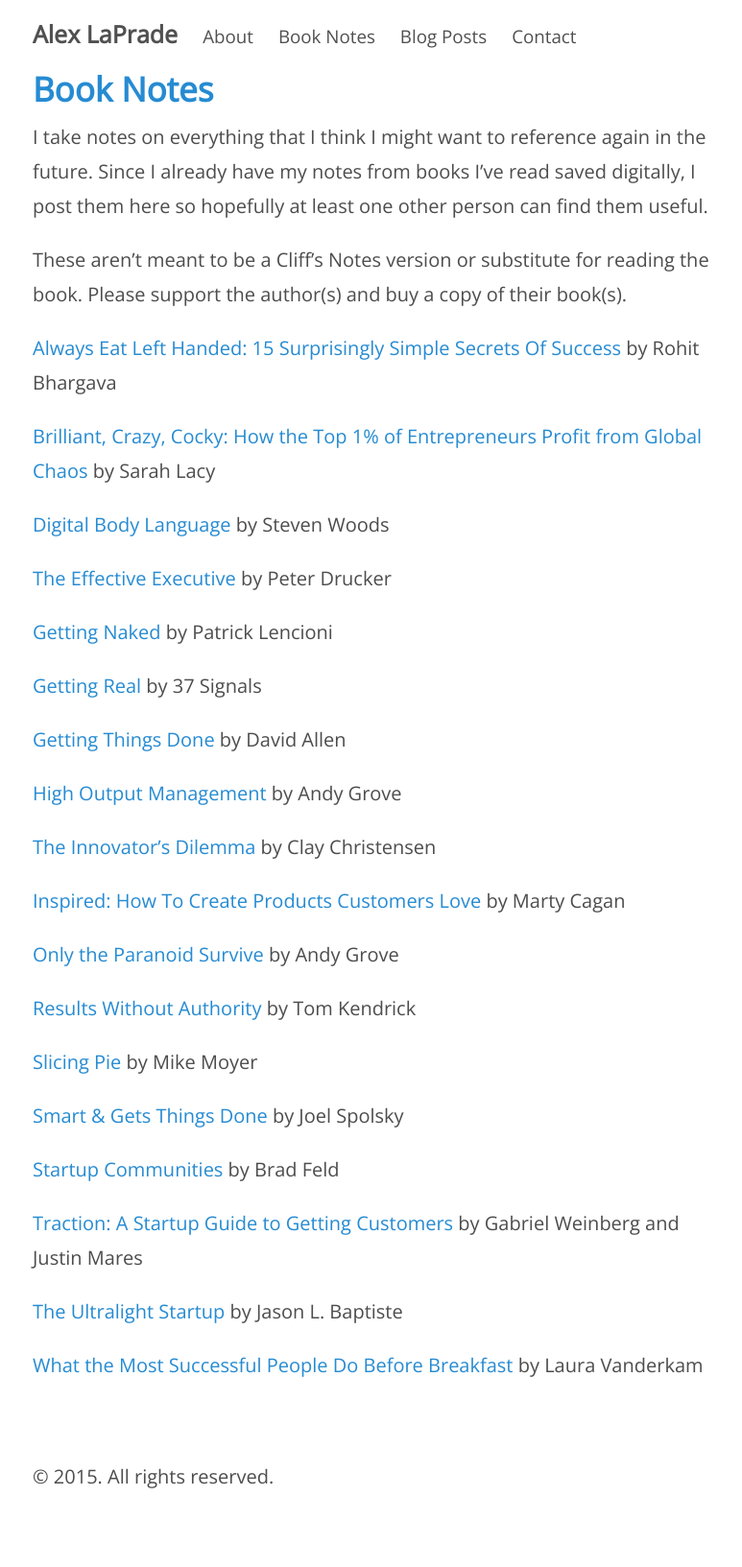
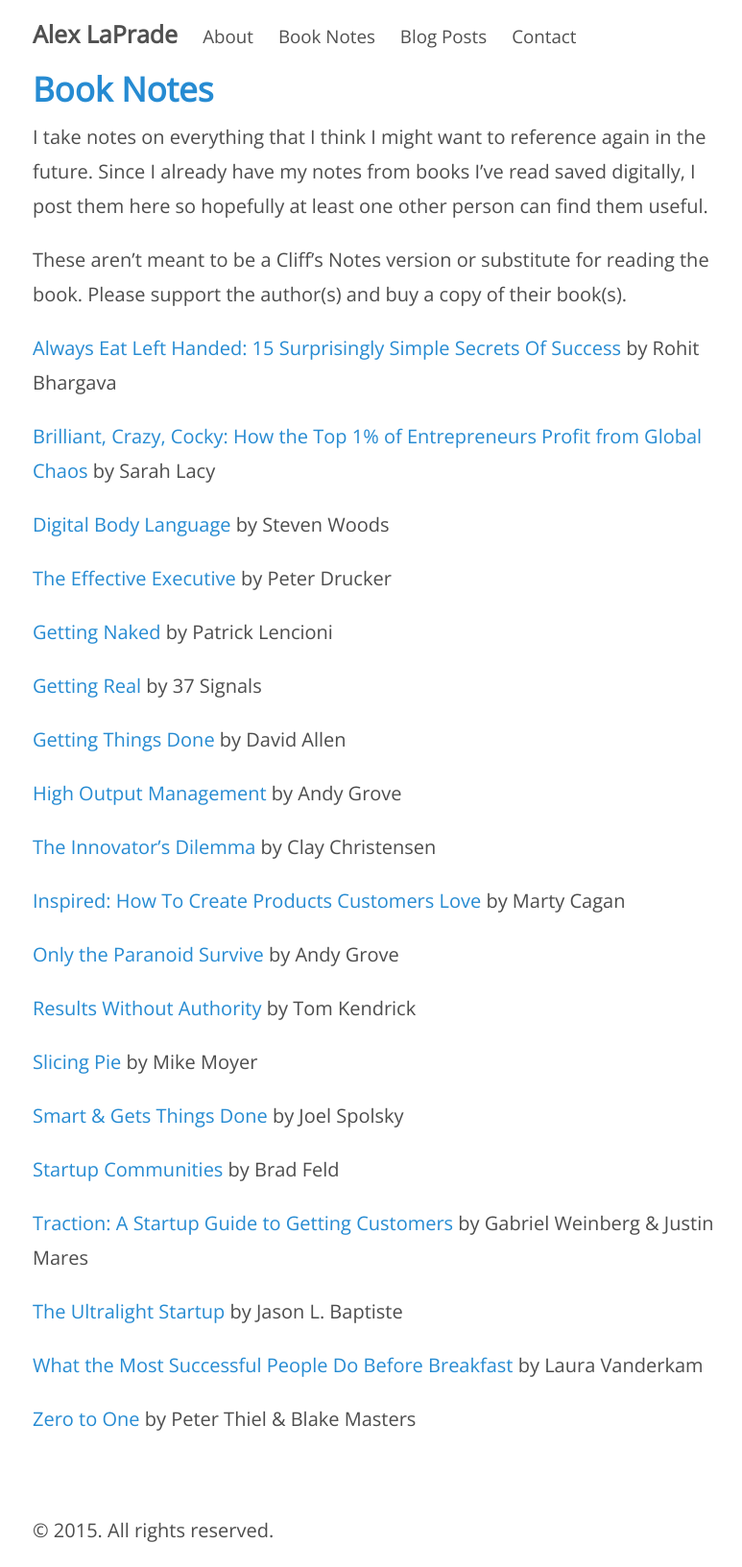
Before and after one commit to laprade/laprade.github.io, a Jekyll site: the page built from book-notes.md, in a window 1280 px wide. Shown: the whole page at 96% size, without its empty margins (246-1019 px from the left). Built offline with Jekyll 4.4.1, drawn with Linux system fonts in a browser that asks for light colours; before the commit the page ends 1577 px from its top, so only the background shows below that.

Commit message:
updated book-notes.md to include zero to one link

```diff
--- a/book-notes.md
+++ b/book-notes.md
@@ -37,8 +37,10 @@
 
 [Startup Communities](/startup-communities/) by Brad Feld
 
-[Traction: A Startup Guide to Getting Customers](/traction/) by Gabriel Weinberg and Justin Mares
+[Traction: A Startup Guide to Getting Customers](/traction/) by Gabriel Weinberg & Justin Mares
 
 [The Ultralight Startup](/ultralight-startup/) by Jason L. Baptiste
 
 [What the Most Successful People Do Before Breakfast](/success-before-breakfast/) by Laura Vanderkam
+
+[Zero to One](/zero-to-one/) by Peter Thiel & Blake Masters
```
